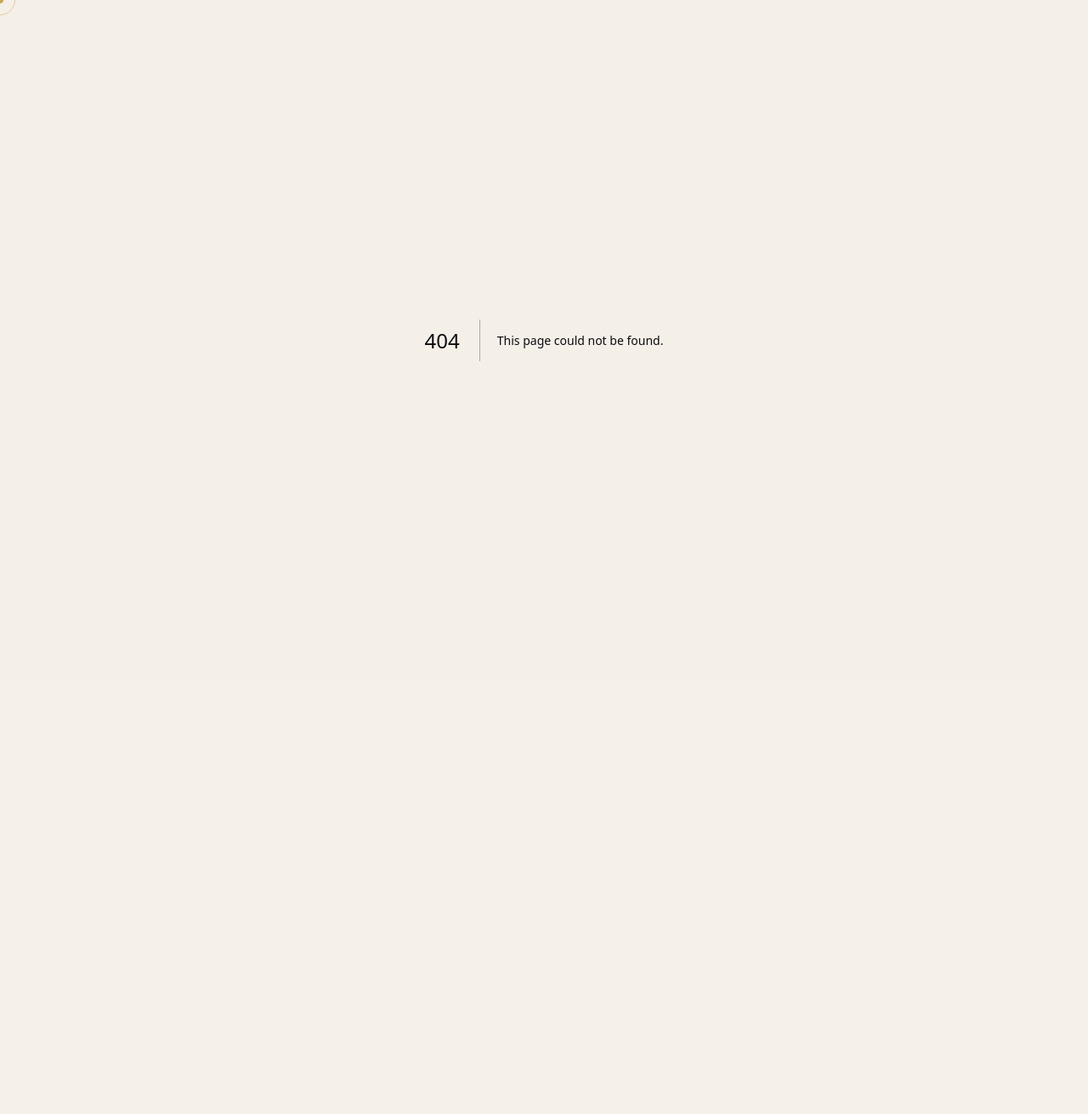
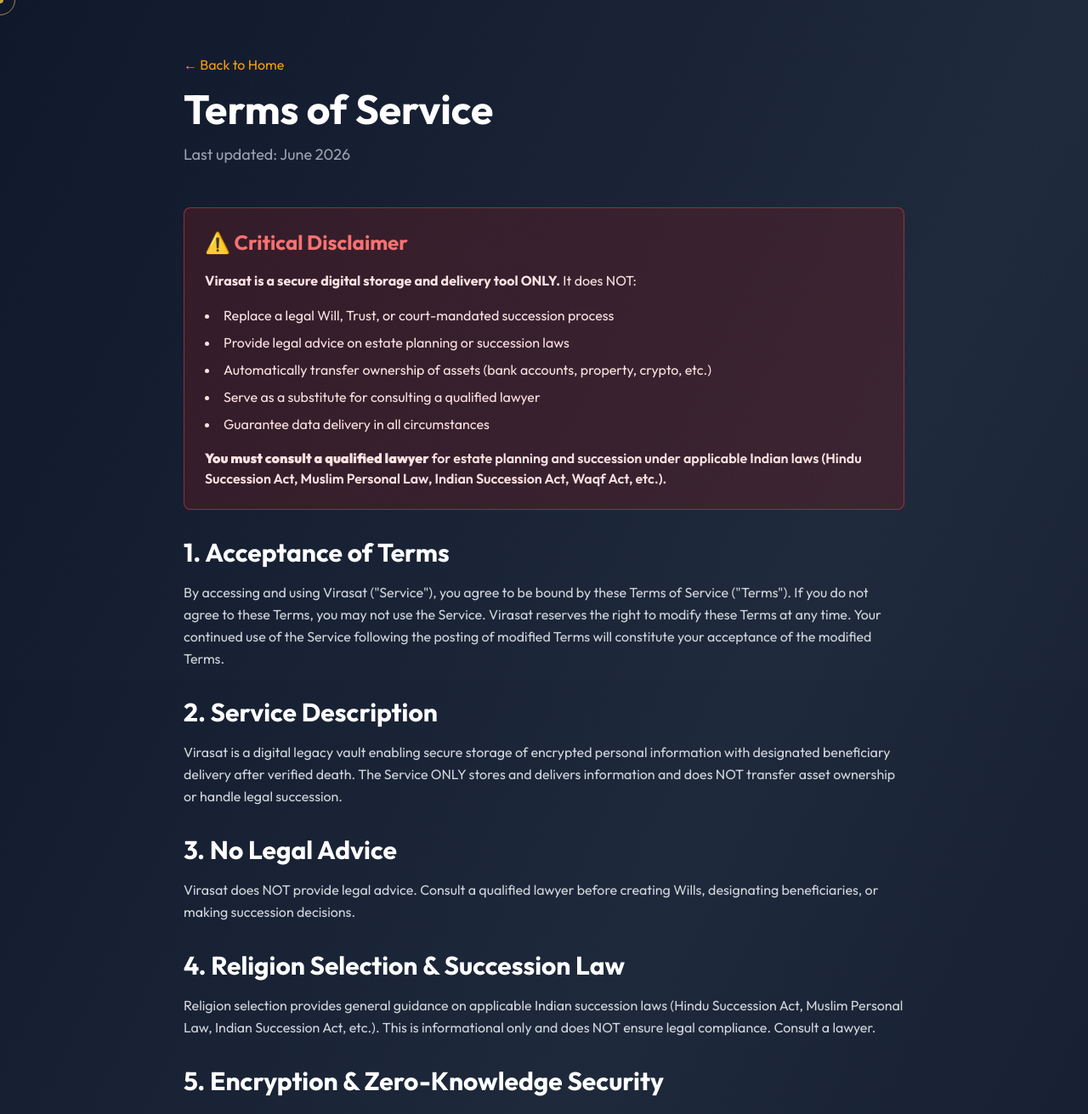
Before and after one commit to viratcore01/virasat, a Next.js app: page /terms in a window 1280 px wide. Before the commit this address had no page. Shown: the top 1311 px of the page at 85% size. Before the commit the page ends 800 px from the top, so only its background shows below. Built offline with nearby package versions, Linux system fonts and the light colour scheme.

Commit message:
Add Terms of Service page with comprehensive disclaimers

```diff
--- /dev/null
+++ b/src/app/terms/page.tsx
@@ -0,0 +1,128 @@
+'use client'
+
+import Link from 'next/link'
+
+export default function TermsPage() {
+  return (
+    <div className="min-h-screen bg-gradient-to-br from-slate-900 via-slate-800 to-slate-900 text-gray-100">
+      <div className="max-w-4xl mx-auto px-6 py-16">
+        {/* Header */}
+        <div className="mb-12">
+          <Link href="/" className="text-amber-500 hover:text-amber-400 mb-4 inline-block">
+            ← Back to Home
+          </Link>
+          <h1 className="text-5xl font-bold text-white mb-4">Terms of Service</h1>
+          <p className="text-gray-400 text-lg">Last updated: June 2026</p>
+        </div>
+
+        {/* Critical Disclaimer Banner */}
+        <div className="bg-red-900/30 border border-red-500/50 rounded-lg p-6 mb-8">
+          <h2 className="text-2xl font-bold text-red-400 mb-4">⚠️ Critical Disclaimer</h2>
+          <p className="text-red-100 leading-relaxed mb-4">
+            <strong>Virasat is a secure digital storage and delivery tool ONLY.</strong> It does NOT:
+          </p>
+          <ul className="list-disc list-inside text-red-100 space-y-2 mb-4">
+            <li>Replace a legal Will, Trust, or court-mandated succession process</li>
+            <li>Provide legal advice on estate planning or succession laws</li>
+            <li>Automatically transfer ownership of assets (bank accounts, property, crypto, etc.)</li>
+            <li>Serve as a substitute for consulting a qualified lawyer</li>
+            <li>Guarantee data delivery in all circumstances</li>
+          </ul>
+          <p className="text-red-100 font-semibold">
+            <strong>You must consult a qualified lawyer</strong> for estate planning and succession under applicable Indian laws
+            (Hindu Succession Act, Muslim Personal Law, Indian Succession Act, Waqf Act, etc.).
+          </p>
+        </div>
+
+        {/* Main Content */}
+        <div className="space-y-8 text-gray-300 leading-relaxed">
+          {/* Section 1 */}
+          <section>
+            <h2 className="text-3xl font-bold text-white mb-4">1. Acceptance of Terms</h2>
+            <p>
+              By accessing and using Virasat ("Service"), you agree to be bound by these Terms of Service ("Terms").
+              If you do not agree to these Terms, you may not use the Service. Virasat reserves the right to modify
+              these Terms at any time. Your continued use of the Service following the posting of modified Terms will
+              constitute your acceptance of the modified Terms.
+            </p>
+          </section>
+
+          {/* Sections 2-14 */}
+          <section>
+            <h2 className="text-3xl font-bold text-white mb-4">2. Service Description</h2>
+            <p>Virasat is a digital legacy vault enabling secure storage of encrypted personal information with designated beneficiary delivery after verified death. The Service ONLY stores and delivers information and does NOT transfer asset ownership or handle legal succession.</p>
+          </section>
+
+          <section>
+            <h2 className="text-3xl font-bold text-white mb-4">3. No Legal Advice</h2>
+            <p>Virasat does NOT provide legal advice. Consult a qualified lawyer before creating Wills, designating beneficiaries, or making succession decisions.</p>
+          </section>
+
+          <section>
+            <h2 className="text-3xl font-bold text-white mb-4">4. Religion Selection & Succession Law</h2>
+            <p>Religion selection provides general guidance on applicable Indian succession laws (Hindu Succession Act, Muslim Personal Law, Indian Succession Act, etc.). This is informational only and does NOT ensure legal compliance. Consult a lawyer.</p>
+          </section>
+
+          <section>
+            <h2 className="text-3xl font-bold text-white mb-4">5. Encryption & Zero-Knowledge Security</h2>
+            <p>Your vault data uses AES-256-GCM encryption with Shamir Secret Sharing. Server never sees plaintext. Loss of master password and recovery shares = permanent, irreversible data loss.</p>
+          </section>
+
+          <section>
+            <h2 className="text-3xl font-bold text-white mb-4">6. Data Delivery After Death</h2>
+            <p>After executor verification and 30-day wait, encrypted data is delivered to beneficiaries via secure links. Beneficiaries must follow standard legal/financial procedures to actually claim assets.</p>
+          </section>
+
+          <section>
+            <h2 className="text-3xl font-bold text-white mb-4">7. Limitation of Liability</h2>
+            <p>Virasat is not liable for data loss, delivery failures, succession conflicts, breaches, or indirect damages, to the maximum extent permitted by law.</p>
+          </section>
+
+          <section>
+            <h2 className="text-3xl font-bold text-white mb-4">8. Disclaimers & Warranties</h2>
+            <p>Service provided "AS-IS" without warranty of merchantability, fitness, accuracy, security, or uninterrupted access.</p>
+          </section>
+
+          <section>
+            <h2 className="text-3xl font-bold text-white mb-4">9. Prohibited Uses</h2>
+            <p>No illegal content, violations of law, harassment, malware, interference with service, circumvention of security, impersonation, or fraud.</p>
+          </section>
+
+          <section>
+            <h2 className="text-3xl font-bold text-white mb-4">10. Termination</h2>
+            <p>Virasat may terminate accounts for Terms violations, illegal activity, inaccurate contact info, missed check-ins (60+ days), or user request.</p>
+          </section>
+
+          <section>
+            <h2 className="text-3xl font-bold text-white mb-4">11. Indemnification</h2>
+            <p>You indemnify Virasat from claims arising from your use, Terms violations, legal violations, IP infringement, or family disputes.</p>
+          </section>
+
+          <section>
+            <h2 className="text-3xl font-bold text-white mb-4">12. Dispute Resolution</h2>
+            <p>Governed by Indian law. Disputes subject to Indian court jurisdiction and arbitration as permitted by law.</p>
+          </section>
+
+          <section>
+            <h2 className="text-3xl font-bold text-white mb-4">13. Contact</h2>
+            <p>Legal questions? Contact legal@virasat.life</p>
+          </section>
+
+          {/* Final Acknowledgment */}
+          <div className="bg-amber-900/30 border border-amber-500/50 rounded-lg p-6 mt-12">
+            <h3 className="text-2xl font-bold text-amber-400 mb-3">📋 Before You Use Virasat</h3>
+            <p className="text-amber-100 leading-relaxed">
+              By using Virasat, you acknowledge that:
+            </p>
+            <ul className="list-disc list-inside text-amber-100 space-y-2 mt-3">
+              <li>Virasat is a storage tool only, NOT a legal Will</li>
+              <li>You will consult a qualified lawyer for your estate plan</li>
+              <li>You understand the risks of losing your master password and recovery shares</li>
+              <li>You accept all limitations and disclaimers</li>
+            </ul>
+          </div>
+        </div>
+      </div>
+    </div>
+  )
+}
```
